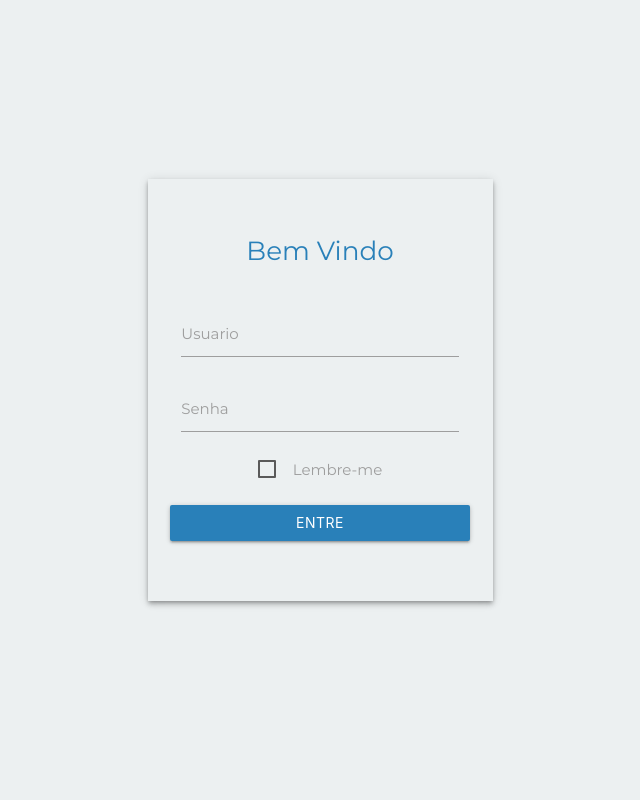
After one commit to mrbrunelli/portal-geomarketing, a PHP site: page /index.php in a window 1280 px wide. The commit adds this page. Shown: the whole page, without its empty margins (320-960 px from the left). Run offline with PHP 8.4, Linux system fonts and the light colour scheme.

Commit message:
organização de arquivos e pastas

```diff
--- a/app/assets/css/style.css
+++ b/app/assets/css/style.css
@@ -1,20 +1,85 @@
-body {
-    font-family: 'Montserrat', sans-serif;
+
+html, body{
+    display: -ms-flexbox;
+    display: -webkit-box;
+    display: flex;
+    -ms-flex-align: center;
+    -ms-flex-pack: center;
+    -webkit-box-align: center;
+    align-items: center;
+    -webkit-box-pack: center;
+    justify-content: center;
+    padding-top: 40px;
+    padding-bottom: 40px;
+    height: 100%;
+    background-color: #ecf0f1;
+    font-family: Montserrat, sans-serif;
 }
 
-ul {
-    text-decoration: none;
-    list-style: none;
+#formLogin {
+    width: 100%;
+    max-width: 330px;
+    padding: 15px;
+    margin: 0 auto;
 }
 
-.logo {
-    transition: 500ms;
+#formLogin #usuario {
+    margin-bottom: -1px;
+    border-bottom-right-radius: 0;
+    border-bottom-left-radius: 0;
+}
+#formLogin #senha {
+    margin-bottom: 10px;
+    border-top-left-radius: 0;
+    border-top-right-radius: 0;
 }
 
-.logo:hover {
-    transform: rotatey(180deg);
+#bemvindo{
+    animation: aparece .3s;
+}
+#divBemvindo{
+    justify-content: center;
 }
 
-.row {
-    margin: 0;
+input:focus{
+    color: #34495e;
 }
+input[type=text]:not(.browser-default):focus:not([readonly])+label{
+    color: #2980b9;
+    border-color: yellow;
+}
+input[type=password]:not(.browser-default):focus:not([readonly])+label{
+    color: #2980b9;
+    border-color: yellow;
+}
+input[type=text]:not(.browser-default):focus:not([readonly]){
+    border-bottom: 1px solid #2980b9;
+    box-shadow: 0 1px 0 0 #2980b9;
+}
+input[type=password]:not(.browser-default):focus:not([readonly]){
+    border-bottom: 1px solid #2980b9;
+    box-shadow: 0 1px 0 0 #2980b9;
+}
+
+.btn{
+    background-color: #2980b9;
+}
+.btn:hover{
+    background-color: #3498db;
+    color: white;
+}
+
+
+@keyframes aparece {
+    0% {
+        opacity: 0;
+    }
+
+    50%{
+        opacity: 0.5;
+    }
+
+    100%{
+        opacity: 1;
+    }
+}
--- a/app/assets/js/app.js
+++ b/app/assets/js/app.js
@@ -0,0 +1,15 @@
+// Função typewriter
+document.querySelector('#botao')
+
+function typeWriter(elemento) {
+    setTimeout(() => {
+        let display = document.querySelector('h1#bemvindo').style.display = 'block'
+        const textoArray = elemento.innerHTML.split('');
+        elemento.innerHTML = '';
+        textoArray.forEach((letra, i) => {
+            setTimeout(() => elemento.innerHTML += letra, 70 * i)
+        })
+    }, 1250);
+}
+const titulo = document.querySelector('#bemvindo')
+typeWriter(titulo)
--- /dev/null
+++ b/includes/footer.php
@@ -0,0 +1,5 @@
+<script src="./app/assets/js/app.js"></script>
+
+</body>
+
+</html>
--- /dev/null
+++ b/includes/header.php
@@ -0,0 +1,23 @@
+<!DOCTYPE html>
+<html lang="pt-br">
+
+<head>
+    <meta charset="UTF-8">
+    <meta name="viewport" content="width=device-width, initial-scale=1.0">
+    <meta http-equiv="X-UA-Compatible" content="ie=edge">
+    <link href="https://fonts.googleapis.com/icon?family=Material+Icons" rel="stylesheet">
+    <link rel="stylesheet" href="https://stackpath.bootstrapcdn.com/bootstrap/4.4.1/css/bootstrap.min.css" integrity="sha384-Vkoo8x4CGsO3+Hhxv8T/Q5PaXtkKtu6ug5TOeNV6gBiFeWPGFN9MuhOf23Q9Ifjh" crossorigin="anonymous">
+    <link rel="stylesheet" href="https://cdnjs.cloudflare.com/ajax/libs/materialize/1.0.0/css/materialize.min.css">
+    <link href="https://fonts.googleapis.com/css?family=Montserrat&display=swap" rel="stylesheet">
+    <link rel="stylesheet" href="./app/assets/css/style.css">
+
+    <title>Login - Portal Geomarketing</title>
+
+
+    <script src="https://code.jquery.com/jquery-3.4.1.slim.min.js" integrity="sha384-J6qa4849blE2+poT4WnyKhv5vZF5SrPo0iEjwBvKU7imGFAV0wwj1yYfoRSJoZ+n" crossorigin="anonymous"></script>
+    <script src="https://cdn.jsdelivr.net/npm/popper.js@1.16.0/dist/umd/popper.min.js" integrity="sha384-Q6E9RHvbIyZFJoft+2mJbHaEWldlvI9IOYy5n3zV9zzTtmI3UksdQRVvoxMfooAo" crossorigin="anonymous"></script>
+    <script src="https://stackpath.bootstrapcdn.com/bootstrap/4.4.1/js/bootstrap.min.js" integrity="sha384-wfSDF2E50Y2D1uUdj0O3uMBJnjuUD4Ih7YwaYd1iqfktj0Uod8GCExl3Og8ifwB6" crossorigin="anonymous"></script>
+    <script src="https://cdnjs.cloudflare.com/ajax/libs/materialize/1.0.0/js/materialize.min.js"></script>
+</head>
+
+<body>
--- /dev/null
+++ b/index.php
@@ -0,0 +1,41 @@
+<?php
+include './includes/header.php';
+?>
+
+
+<div class="text-center">
+    <div class="row z-depth-2 pb-5 pl-2 pr-2">
+        <form method="post" id="formLogin">
+            <div class="row" id="divBemvindo" style="min-height: 82px;">
+                <h1 class="h3" id="bemvindo" style="color: #2980b9; display: none; ;">Bem Vindo</h1>
+            </div>
+
+            <div class="input-field col s12">
+                <input type="text" name="usuario" id="usuario" class="comborda" required>
+                <label for="usuario" class="lab">Usuario</label>
+            </div>
+            <div class="input-field col s12">
+                <input type="password" name="senha" id="senha" class="comborda" required>
+                <label for="senha">Senha</label>
+            </div>
+
+            <div class="checkbox mb-3">
+                <label>
+                    <input type="checkbox" value="remember-me">
+                    <span>Lembre-me</span>
+                </label>
+            </div>
+
+            <button class="btn btn-block " id="botao" type="submit">Entre</button>
+        </form>
+    </div>
+</div>
+
+<script>
+
+</script>
+
+
+<?php
+include './includes/footer.php';
+?>
```
Also changed, not shown: app/assets/img/loguinhos.png (added), app/pages/404.html (deleted), app/pages/404.php (added), app/pages/home.html (deleted), app/pages/home.php (added), app/pages/index.php (renamed from app/pages/index.html), app/pages/modal.php (renamed from app/pages/modal.html), app/pages/sobre.html (deleted), app/pages/sobre.php (added), index.html (deleted).
